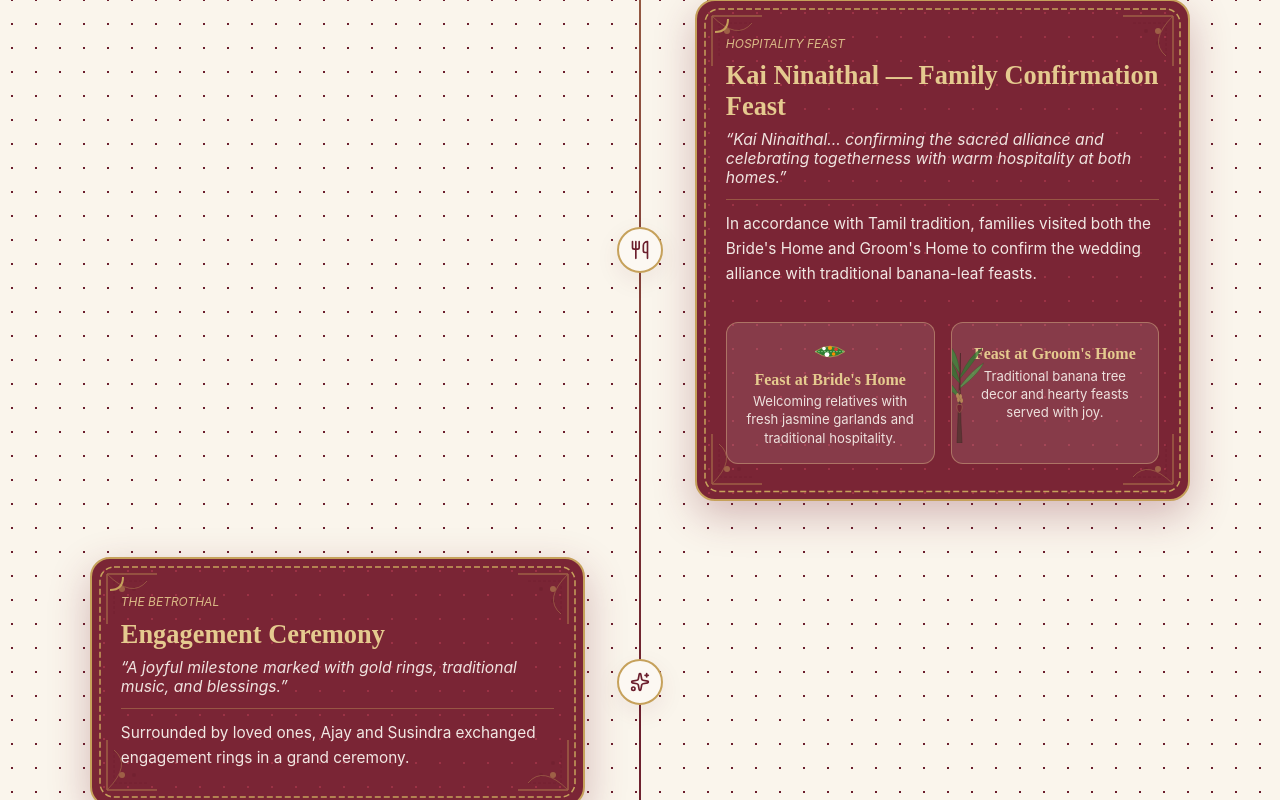
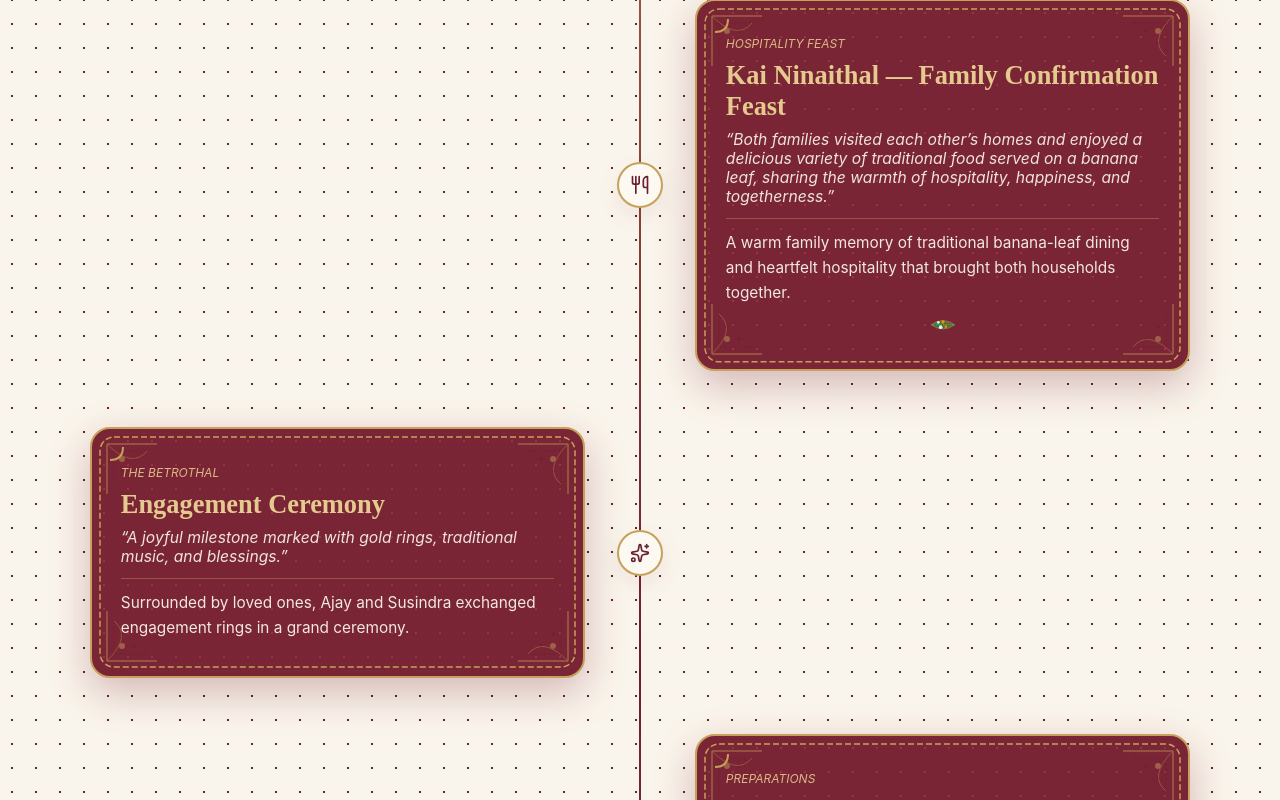
Before and after one commit to RithikaSaravanakumar/ajay-susiwedding, a React app in the folder frontend/: page / in a window 1280 px wide. Shown: the part 3420-4220 px from the top of the page. Built offline with nearby package versions, Linux system fonts and the light colour scheme; the HTML template or start-up script is replaced by a standard one.

Commit message:
Unify feast memory into a single warm banana-leaf story entry in English and Tamil

```diff
--- a/frontend/src/components/ArrangedStoryTimeline.jsx
+++ b/frontend/src/components/ArrangedStoryTimeline.jsx
@@ -73,20 +73,10 @@ const ArrangedStoryTimeline = ({ lang }) => {
 
                     <p style={styles.itemDesc}>{item.desc}</p>
 
-                    {/* Special Kai Ninaithal Split Feast Sub-Cards */}
-                    {item.isSplit && (
-                      <div style={styles.splitFeastContainer}>
-                        <div style={styles.feastSubCard}>
-                          <BananaLeafMotif size={36} />
-                          <h4 style={styles.feastTitle}>{item.brideHome.title}</h4>
-                          <p style={styles.feastDesc}>{item.brideHome.desc}</p>
-                        </div>
-
-                        <div style={styles.feastSubCard}>
-                          <VazhaiMaramSide side="left" height={100} />
-                          <h4 style={styles.feastTitle}>{item.groomHome.title}</h4>
-                          <p style={styles.feastDesc}>{item.groomHome.desc}</p>
-                        </div>
+                    {/* Subtle Banana Leaf & Floral Accent for Feast Memory */}
+                    {item.id === 'kai_ninaithal' && (
+                      <div style={styles.feastAccentBox}>
+                        <BananaLeafMotif size={28} />
                       </div>
                     )}
                   </TerracottaKolamFrame>
@@ -205,36 +195,12 @@ const styles = {
     lineHeight: 1.6,
     opacity: 0.92
   },
-  splitFeastContainer: {
-    display: 'grid',
-    gridTemplateColumns: 'repeat(auto-fit, minmax(140px, 1fr))',
-    gap: '1rem',
-    marginTop: '1.25rem',
-    paddingTop: '1rem',
-    borderTop: '1px stroke rgba(255,255,255,0.2)'
-  },
-  feastSubCard: {
-    backgroundColor: 'rgba(255, 255, 255, 0.1)',
-    borderRadius: '12px',
-    padding: '1rem',
-    border: '1px solid rgba(229, 202, 143, 0.4)',
+  feastAccentBox: {
     display: 'flex',
-    flexDirection: 'column',
     alignItems: 'center',
-    textAlign: 'center',
-    position: 'relative',
-    overflow: 'hidden'
-  },
-  feastTitle: {
-    fontSize: '1rem',
-    color: 'var(--color-gold-light)',
-    margin: '0.4rem 0 0.2rem'
-  },
-  feastDesc: {
-    fontSize: '0.82rem',
-    color: 'var(--color-cream)',
-    opacity: 0.88,
-    lineHeight: 1.4
+    justifyContent: 'center',
+    marginTop: '0.6rem',
+    opacity: 0.9
   },
   nodeDot: {
     position: 'absolute',
--- a/frontend/src/config/data.js
+++ b/frontend/src/config/data.js
@@ -52,17 +52,8 @@ export const siteData = {
         tag: "STEP 4",
         calligraphicTag: "HOSPITALITY FEAST",
         title: "Kai Ninaithal — Family Confirmation Feast",
-        quote: "“Kai Ninaithal… confirming the sacred alliance and celebrating togetherness with warm hospitality at both homes.”",
-        desc: "In accordance with Tamil tradition, families visited both the Bride's Home and Groom's Home to confirm the wedding alliance with traditional banana-leaf feasts.",
-        isSplit: true,
-        brideHome: {
-          title: "Feast at Bride's Home",
-          desc: "Welcoming relatives with fresh jasmine garlands and traditional hospitality."
-        },
-        groomHome: {
-          title: "Feast at Groom's Home",
-          desc: "Traditional banana tree decor and hearty feasts served with joy."
-        },
+        quote: "“Both families visited each other’s homes and enjoyed a delicious variety of traditional food served on a banana leaf, sharing the warmth of hospitality, happiness, and togetherness.”",
+        desc: "A warm family memory of traditional banana-leaf dining and heartfelt hospitality that brought both households together.",
         icon: "Utensils"
       },
       {
@@ -295,17 +286,8 @@ export const siteData = {
         tag: "படி 4",
         calligraphicTag: "விருந்தோம்பல்",
         title: "கைநினைத்தல் & விருந்து",
-        quote: "“கைநினைத்தல்… இரு குடும்பங்களின் சம்மதத்தை உறுதிசெய்து, விருந்தோம்பலால் உறவை இனிதே தொடங்கிய தருணம்.”",
-        desc: "மணமகள் மற்றும் மணமகன் இல்லங்களில் முறையே உறவினர்கள் கூடி, வாழை இலை விருந்து உபசரிப்புடன் பந்தத்தை உறுதிசெய்த மங்கள நிகழ்வு.",
-        isSplit: true,
-        brideHome: {
-          title: "மணமகள் இல்ல விருந்து",
-          desc: "மணமகள் இல்லத்தில் மல்லிகை பூச்சரங்களுடன் உறவினர்களை வரவேற்று அளித்த விருந்தோம்பல்."
-        },
-        groomHome: {
-          title: "மணமகன் இல்ல விருந்து",
-          desc: "மணமகன் இல்லத்தில் வாழை மரங்கள் கட்டி மனமகிழ்வுடன் பரிமாறிய இனிமையான விருந்து."
-        },
+        quote: "“இரு குடும்பத்தினரும் ஒருவரின் இல்லத்திற்கு மற்றவர் சென்று, வாழை இலையில் பரிமாறப்பட்ட பலவகையான சுவையான பாரம்பரிய உணவுகளை அன்பான உபசரிப்புடனும் மகிழ்ச்சியுடனும் ஒன்றாகச் சுவைத்து மகிழ்ந்தனர்.”",
+        desc: "பாரம்பரிய வாழை இலை உபசரிப்புடன் இரு வீட்டு உறவினர்களும் மனமகிழ்வுடன் ஒன்றிணைந்த இனிய விருந்து தருணம்.",
         icon: "Utensils"
       },
       {
```
